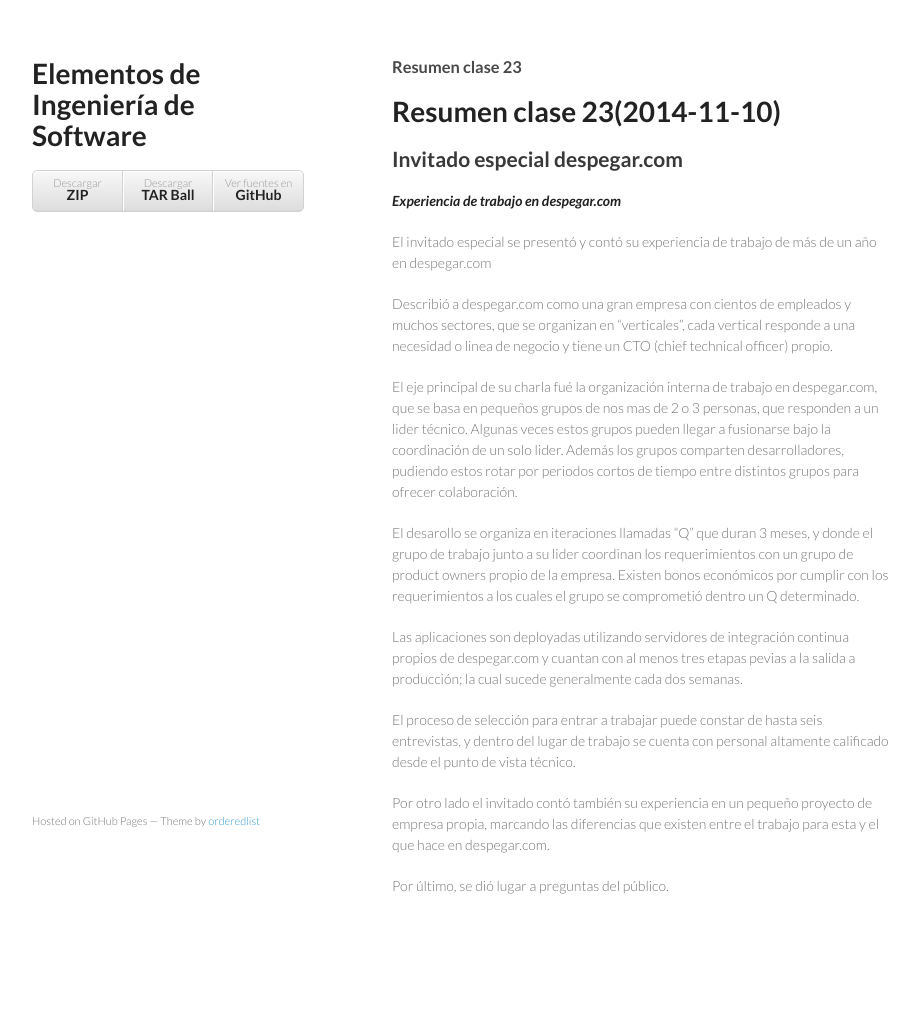
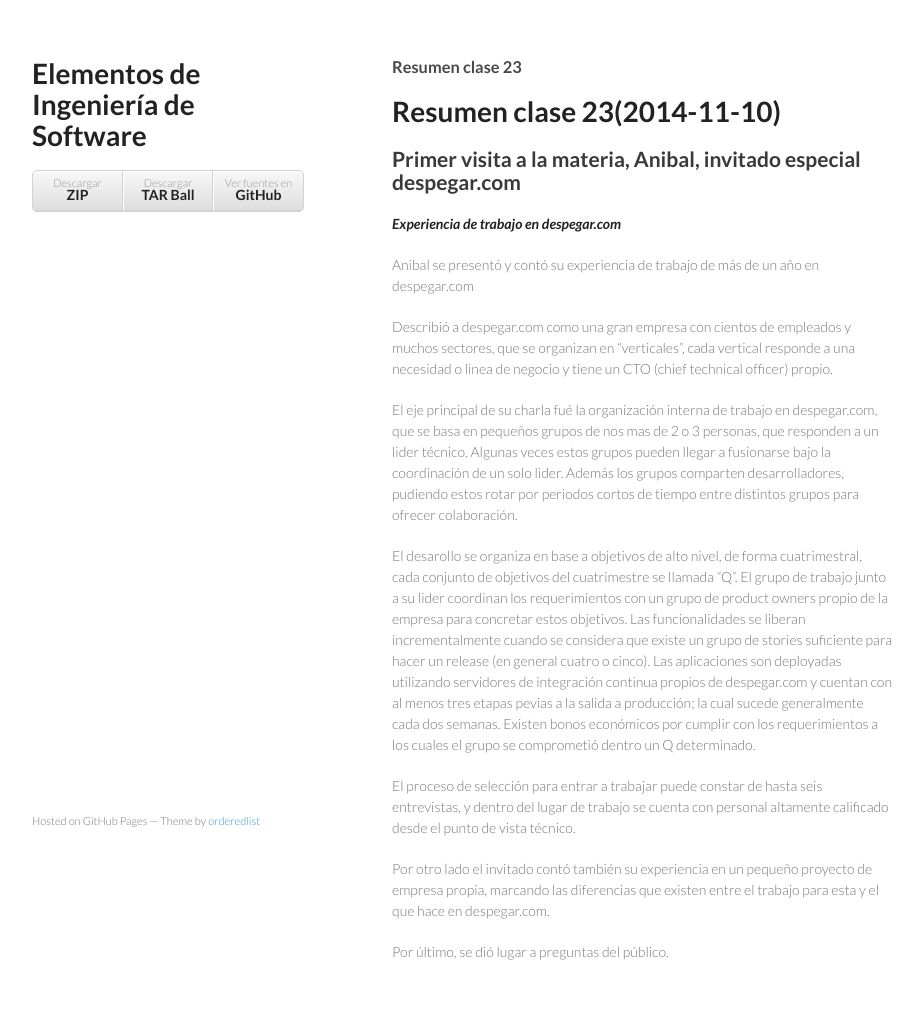
Before and after one commit to SoftwareEngineeringUNQ/bitacora, a Jekyll site: the page built from _posts/2014-11-10-resumen-clase-23.md, in a window 1280 px wide. Shown: the whole page, without its empty margins (178-1101 px from the left). Built offline with Jekyll 4.4.1, drawn with Linux system fonts in a browser that asks for light colours; before the commit the page ends 966 px from its top, so only the background shows below that.

Commit message:
Resumen clase 23 corregido

```diff
--- a/_posts/2014-11-10-resumen-clase-23.md
+++ b/_posts/2014-11-10-resumen-clase-23.md
@@ -6,19 +6,17 @@ layout: post
 
 #Resumen clase 23(2014-11-10)
 
-##Invitado especial despegar.com
+##Primer visita a la materia, Anibal, invitado especial despegar.com
 
 ***Experiencia de trabajo en despegar.com***
 
-El invitado especial se presentó y contó su experiencia de trabajo de más de un año en despegar.com
+Anibal se presentó y contó su experiencia de trabajo de más de un año en despegar.com
 
 Describió a despegar.com como una gran empresa con cientos de empleados y muchos sectores, que se organizan en "verticales", cada vertical responde a una necesidad o linea de negocio y tiene un CTO (chief technical officer) propio.
 
 El eje principal de su charla fué la organización interna de trabajo en despegar.com, que se basa en pequeños grupos de nos mas de 2 o 3 personas, que responden a un lider técnico. Algunas veces estos grupos pueden llegar a fusionarse bajo la coordinación de un solo lider. Además los grupos comparten desarrolladores, pudiendo estos rotar por periodos cortos de tiempo entre distintos grupos para ofrecer colaboración.
 
-El desarollo se organiza en iteraciones llamadas "Q" que duran 3 meses, y donde el grupo de trabajo junto a su lider coordinan los requerimientos con un grupo de product owners propio de la empresa. Existen bonos económicos por cumplir con los requerimientos a los cuales el grupo se comprometió dentro un Q determinado.
-
-Las aplicaciones son deployadas utilizando servidores de integración continua propios de despegar.com y cuantan con al menos tres etapas pevias a la salida a producción; la cual sucede generalmente cada dos semanas.
+El desarollo se organiza en base a objetivos de alto nivel, de forma cuatrimestral, cada conjunto de objetivos del cuatrimestre se llamada "Q". El grupo de trabajo junto a su lider coordinan los requerimientos con un grupo de product owners propio de la empresa para concretar estos objetivos. Las funcionalidades se liberan incrementalmente cuando se considera que existe un grupo de stories suficiente para hacer un release (en general cuatro o cinco). Las aplicaciones son deployadas utilizando servidores de integración continua propios de despegar.com y cuentan con al menos tres etapas pevias a la salida a producción; la cual sucede generalmente cada dos semanas. Existen bonos económicos por cumplir con los requerimientos a los cuales el grupo se comprometió dentro un Q determinado.
 
 El proceso de selección para entrar a trabajar puede constar de hasta seis entrevistas, y dentro del lugar de trabajo se cuenta con personal altamente calificado desde el punto de vista técnico.
 
```
